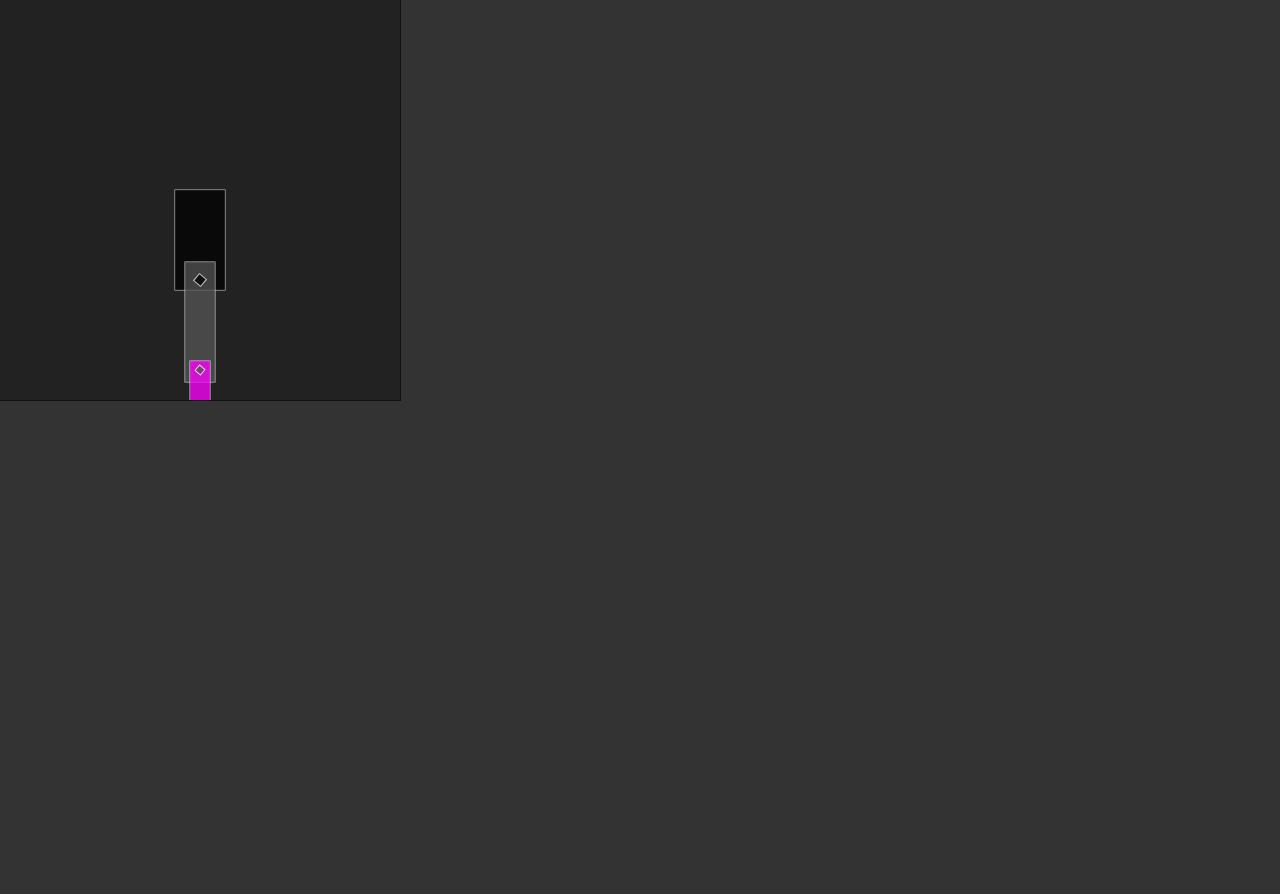
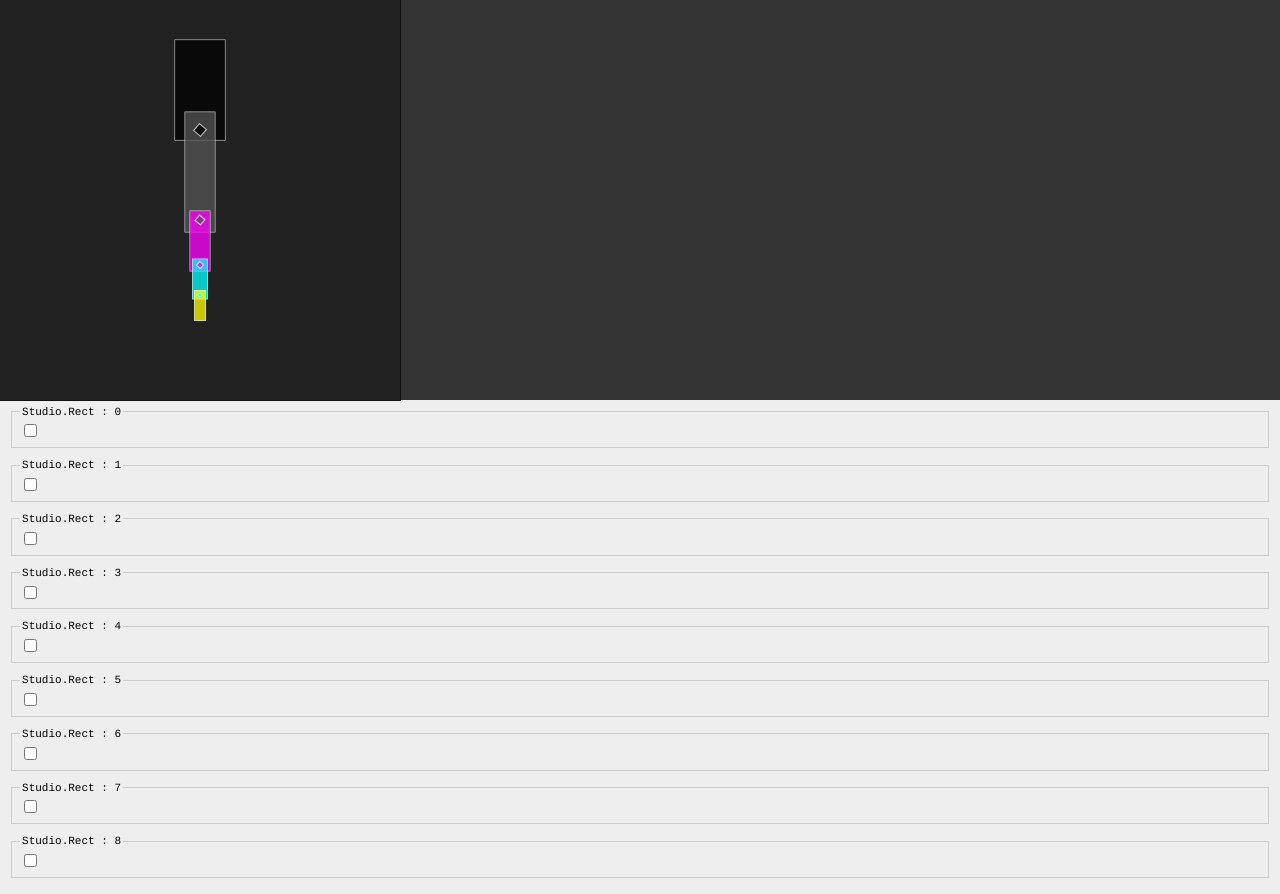
Before and after one commit to ericjbasti/Studio3-Demos, a plain HTML site: page editor.html in a window 1280 px wide. Before the commit the page ends 800 px from the top, so only its background shows below. Drawn offline with Linux system fonts and the light colour scheme.

Commit message:
editor progress

```diff
--- a/editor.html
+++ b/editor.html
@@ -8,72 +8,52 @@
 	<link rel="apple-touch-icon" href="icon.png" />
 </head>
 
+<style>
+	#editor{
+		background: #eee;
+		font-family: Courier;
+		padding: .5em .8em;
+		font-size: 11px;
+	}
+	#editor fieldset{
+		border: 1px solid #ccc;
+		margin-bottom: 1em
+	}
+	#editor label{
+		color: #333;
+	}
+	#editor input{
+		margin-right: 1em;
+		border: 1px solid #ddd;
+		background: none;
+	}
+	#editor input:focus{
+		border: 1px solid #d0f;
+		background: #fff;
+		outline: none;
+	}
+	#editor input[type='number']{
+		width: 5em;
+	}
+	#editor fieldset div {
+		display: none;
+	}
+	#editor input:checked + legend ~ div{
+		display: block;
+	}
+
+</style>
+
+
 <body style="margin:0;background: #333">
 	<canvas id="canvas" height="400" width="400"  style="cursor:pointer;display: block;outline:1px solid #111;"></canvas>
+	<div id="editor"></div>
 </body>
 <script src="studio-compiled.js"></script>
 <script>
 
 var stage = new Studio.Stage("canvas",{webgl:0});
 stage.color.setFromHex('#222')
-
-// var shoulder = new Studio.Rect({x:stage.width/2, y:stage.height/2, height:100, width:50, anchorY: .10});
-// var r = new Studio.Rect({x:0, y:80, height:120, width:30, anchorY: .15});
-// var rdot = new Studio.Rect({x:0, y:0, height:9, width:9});
-// var r1 = new Studio.Rect({x:0, y:90, height:60, width:20, anchorY: .15});
-// var r1dot = new Studio.Rect({x:0, y:0, height:7, width:7});
-// var rc1 = new Studio.Rect({x:0, y:45, height:40, width:15,  anchorY: .15});
-// var rc1dot = new Studio.Rect({x:0, y:0, height:5, width:5, });
-// var rc2 = new Studio.Rect({x:0, y:30, height:30, width:11, anchorY: .15});
-// var rc2dot = new Studio.Rect({x:0, y:0, height:3, width:3});
-
-// var spin = function(){
-// 	this.rotation+=5;
-// }
-
-// rc1dot.onEnterFrame = r1dot.onEnterFrame = rdot.onEnterFrame = spin
-
-
-
-// var bolt_color= new Studio.Color().setFromHex('#000000')
-
-
-// r.color.setFromHex("#555")
-// r1.color.set(255,0,255,1);
-// rc1.color.set(0,255,255,1);
-// rc2.color.set(255,255,0,1);
-// rdot.color = bolt_color;
-// r1dot.color = r.color;
-// rc1dot.color = r1.color;
-// rc2dot.color = rc1.color;
-
-// shoulder.addChild(r);
-// r.addChild(r1)
-// r.addChild(rdot)
-// r1.addChild(rc1);
-// r1.addChild(r1dot)
-// rc1.addChild(rc1dot)
-// rc1.addChild(rc2)
-// rc2.addChild(rc2dot)
-// stage.addChild(shoulder);
-
-// shoulder.alpha = .75
-// stage.color.setFromHex('#222')
-
-// shoulder.onHoverStart = function(){
-// 	this.color.setFromHex('#FF7F00')
-// }
-// shoulder.onHoverEnd = function(){
-// 	this.color.setFromHex('#000')
-// }
-
-// rc2.onHoverStart = function(){
-// 	this.color.setFromHex('#FF7F00')
-// }
-// rc2.onHoverEnd = function(){
-// 	this.color.setFromHex('#000')
-// }
-
 
 var getType = function(who){
 	var type = "null"
@@ -114,15 +94,53 @@ var buildSceneGraph = function(graph){
 	return temp;
 }
 
-var buildFromSceneGraph = function(graph){
+var buildNumberAttribute = function(label, item){
+	var x = document.createElement('label');
+	x.innerHTML = label + ": "
+	var x_input = document.createElement('input');
+	x_input.setAttribute('type','number');
+	x_input.value = item[label];
+	x.appendChild(x_input);
+	x_input.oninput = function(){
+		item[label] = parseFloat(this.value);
+	}
+	return x;
+}
+
+
+var buildRectEditor = function(item){
+	var rect = document.createElement('div')
+	var fieldset = document.createElement('fieldset');
+	var legend = document.createElement('legend');
+	legend.innerHTML = 'Studio.Rect : '+count;
+	count++;
+	var toggle = document.createElement('input');
+	toggle.setAttribute('type','checkbox');
+	fieldset.appendChild(toggle);
+	rect.appendChild(fieldset);
+	fieldset.appendChild(legend);
+	var holder = document.createElement('div');
+	fieldset.appendChild(holder);
+	holder.appendChild(buildNumberAttribute('x',item));
+	holder.appendChild(buildNumberAttribute('y',item));
+	holder.appendChild(buildNumberAttribute('height',item));
+	holder.appendChild(buildNumberAttribute('width',item));
+	holder.appendChild(buildNumberAttribute('anchorX',item));
+	holder.appendChild(buildNumberAttribute('anchorY',item));
+	holder.appendChild(buildNumberAttribute('rotation',item));
+	document.getElementById("editor").appendChild(rect);
+
+}
+var count = 0;
+
+var buildFromSceneGraph = function(graph, editor){
 	var temp = new Studio[graph.type];
-
 	for (item in graph){
 		switch (item){
 			case 'color' : temp.color.style = (graph.color); break;
 			case 'children' :
 				for(var i = 0; i !=graph.children.length; i++){
-					temp.addChild(buildFromSceneGraph(graph.children[i]));
+					temp.addChild(buildFromSceneGraph(graph.children[i], editor));
 				}; break;
 			break;
 			case 'hasChildren': break;
@@ -134,23 +152,22 @@ var buildFromSceneGraph = function(graph){
 			}
 		}
 	}
+	if(editor) buildRectEditor(temp)
 	return temp;
 }
 
 
-// var SCENE = {"color":"rgba(1,0,0,1)","height":50,"width":100,"y":100,"x":100,"children":[{"color":"rgba(255,85,0,1)","rotation":40,"height":50,"width":30,"y":100,"x":100,"type":"Rect"}],"hasChildren":1,"type":"Rect"};
-// var ARM = {"color":"rgba(1,0,0,1)","anchorY":0.1,"width":50,"height":100,"y":200,"x":200,"children":[{"color":"rgba(85,85,85,1)","anchorY":0.15,"width":30,"height":120,"y":80,"x":0,"children":[{"color":"rgba(255,0,255,1)","anchorY":0.15,"width":20,"height":60,"y":90,"x":0,"children":[{"color":"rgba(0,255,255,1)","anchorY":0.15,"width":15,"height":40,"y":45,"x":0,"children":[{"color":"rgba(255,0,255,1)","width":5,"height":5,"y":0,"x":0,"type":"Rect"},{"color":"rgba(255,255,0,1)","anchorY":0.15,"width":11,"height":30,"y":30,"x":0,"children":[{"color":"rgba(0,255,255,1)","width":3,"height":3,"y":0,"x":0,"type":"Rect"}],"hasChildren":1,"type":"Rect"}],"hasChildren":2,"type":"Rect"},{"color":"rgba(85,85,85,1)","width":7,"height":7,"y":0,"x":0,"type":"Rect"}],"hasChildren":2,"type":"Rect"},{"color":"rgba(0,0,0,1)","width":9,"height":9,"y":0,"x":0,"type":"Rect"}],"hasChildren":2,"type":"Rect"}],"hasChildren":1,"alpha":0.75,"type":"Rect"};
 
 
-var ARM = {"color":"rgba(1,0,0,1)","anchorY":0.1,"width":50,"height":100,"y":200,"x":200,"children":[{"color":"rgba(85,85,85,1)","anchorY":0.15,"width":30,"height":120,"y":80,"x":0,"children":[{"color":"rgba(255,0,255,1)","anchorY":0.15,"width":20,"height":60,"y":90,"x":0,"children":[{"color":"rgba(0,255,255,1)","anchorY":0.15,"width":15,"height":40,"y":45,"x":0,"children":[{"color":"rgba(255,0,255,1)","width":5,"height":5,"y":0,"x":0,"onEnterFrame":"function (){\n\tthis.rotation+=5;\n}","type":"Rect"},{"color":"rgba(255,255,0,1)","anchorY":0.15,"width":11,"height":30,"y":30,"x":0,"children":[{"color":"rgba(0,255,255,1)","width":3,"height":3,"y":0,"x":0,"type":"Rect"}],"hasChildren":1,"onHoverStart":"function (){\n\tthis.color.setFromHex('#FF7F00')\n}","onHoverEnd":"function (){\n\tthis.color.setFromHex('#000')\n}","type":"Rect"}],"hasChildren":2,"type":"Rect"},{"color":"rgba(85,85,85,1)","width":7,"height":7,"y":0,"x":0,"onEnterFrame":"function (){\n\tthis.rotation+=5;\n}","type":"Rect"}],"hasChildren":2,"type":"Rect"},{"color":"rgba(0,0,0,1)","width":9,"height":9,"y":0,"x":0,"onEnterFrame":"function (){\n\tthis.rotation+=5;\n}","type":"Rect"}],"hasChildren":2,"type":"Rect"}],"hasChildren":1,"alpha":0.75,"onHoverStart":"function (){\n\tthis.color.setFromHex('#FF7F00')\n}","onHoverEnd":"function (){\n\tthis.color.setFromHex('#000')\n}","type":"Rect"};
+var ARM = {"color":"rgba(1,0,0,1)","anchorY":0.1,"width":50,"height":100,"y":50,"x":200,"children":[{"color":"rgba(85,85,85,1)","anchorY":0.15,"width":30,"height":120,"y":80,"x":0,"children":[{"color":"rgba(255,0,255,1)","anchorY":0.15,"width":20,"height":60,"y":90,"x":0,"children":[{"color":"rgba(0,255,255,1)","anchorY":0.15,"width":15,"height":40,"y":45,"x":0,"children":[{"color":"rgba(255,0,255,1)","width":5,"height":5,"y":0,"x":0,"onEnterFrame":"function (){\n\tthis.rotation+=5;\n}","type":"Rect"},{"color":"rgba(255,255,0,1)","anchorY":0.15,"width":11,"height":30,"y":30,"x":0,"children":[{"color":"rgba(0,255,255,1)","width":3,"height":3,"y":0,"x":0,"type":"Rect"}],"hasChildren":1,"onHoverStart":"function (){\n\tthis.color.setFromHex('#FF7F00')\n}","onHoverEnd":"function (){\n\tthis.color.setFromHex('#000')\n}","type":"Rect"}],"hasChildren":2,"type":"Rect"},{"color":"rgba(85,85,85,1)","width":7,"height":7,"y":0,"x":0,"onEnterFrame":"function (){\n\tthis.rotation+=5;\n}","type":"Rect"}],"hasChildren":2,"type":"Rect"},{"color":"rgba(0,0,0,1)","width":9,"height":9,"y":0,"x":0,"onEnterFrame":"function (){\n\tthis.rotation+=5;\n}","type":"Rect"}],"hasChildren":2,"type":"Rect"}],"hasChildren":1,"alpha":0.75,"onHoverStart":"function (){\n\tthis.color.setFromHex('#FF7F00')\n}","onHoverEnd":"function (){\n\tthis.color.setFromHex('#000')\n}","type":"Rect"};
 
 
 // console.log(JSON.stringify(buildSceneGraph(shoulder)));
 
 
-stage.addChild(buildFromSceneGraph(ARM));
-
+stage.addChild(buildFromSceneGraph(ARM, true));
 
 Studio.start();
+// Studio.active = false
 </script>
 </html>
```
